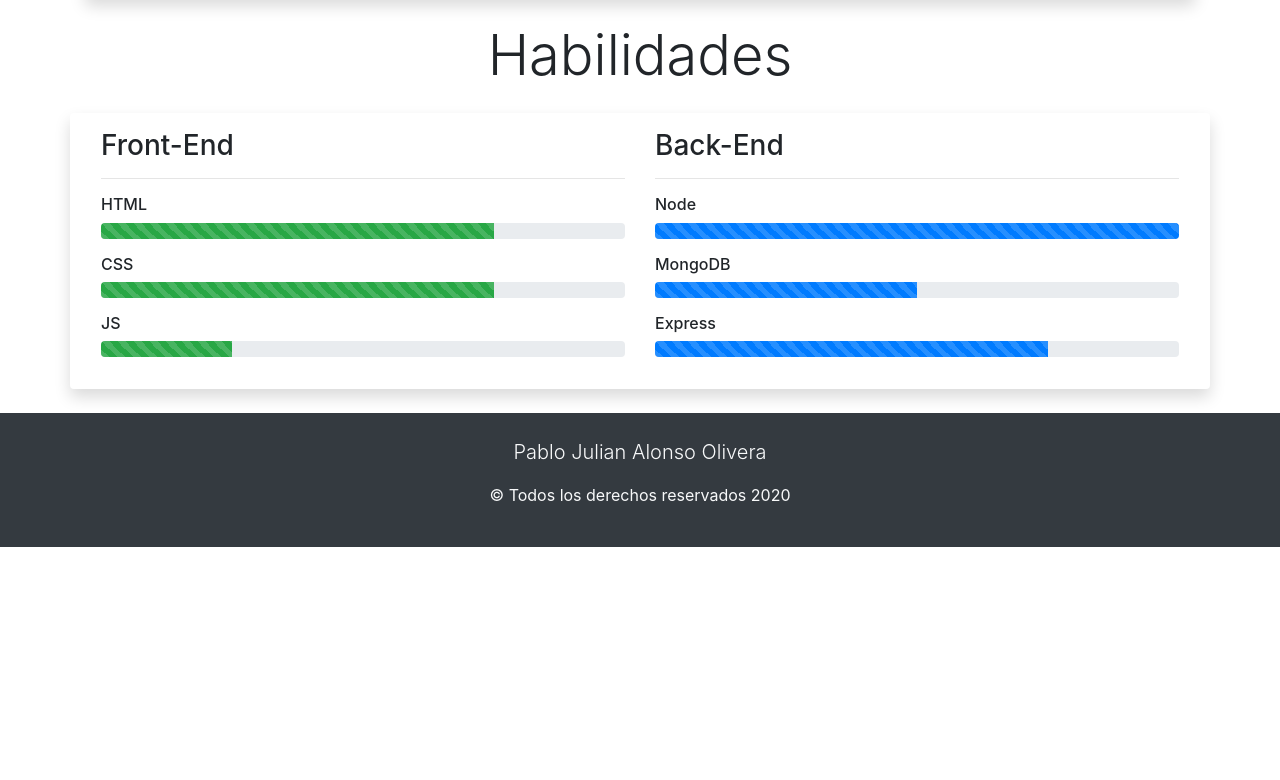
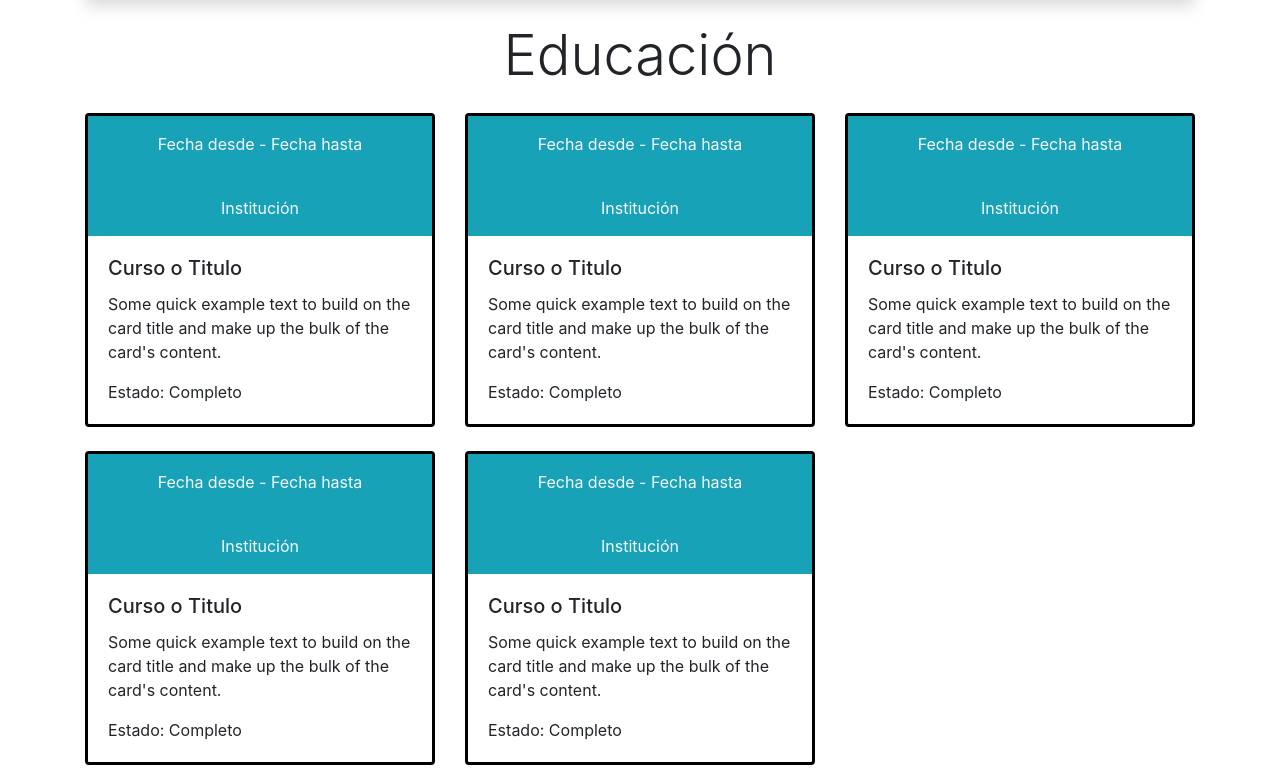
Before and after one commit to PaulJaver/PaulJaver.github.io, a plain HTML site: page index.html in a window 1280 px wide. Shown: the part 1700-2480 px from the top of the page. Before the commit the page ends 2247 px from the top, so only its background shows below. Drawn offline with Linux system fonts and the light colour scheme.

Commit message:
hecha la base de educacion con linkeado del navbar

```diff
--- a/css/style.css
+++ b/css/style.css
@@ -16,3 +16,9 @@
   html{
     scroll-behavior: smooth;
   }
+
+  .borderland{
+    border-style:solid;
+    border-width: 3px;
+    border-color: black;
+  }
--- a/index.html
+++ b/index.html
@@ -29,7 +29,7 @@
                             <a href="#expLaboral" class="nav-link text-light">Experiencia Laboral</a>
                         </li>
                         <li class="nav-item">
-                            <a href="#" class="nav-link text-light">Educacion</a>
+                            <a href="#educacion" class="nav-link text-light">Educación</a>
                         </li>
                         <li class="nav-item">
                             <a href="#skills" class="nav-link text-light">Habilidades</a>
@@ -169,6 +169,91 @@
                     </div>
                 </article>
             </section>
+            <section class="my-4" id="educacion">
+                <h2 class="text-center display-4 my-4">Educación</h2>
+                <article class="row">
+                    <div class="col-sm-12 col-md-6 col-lg-4 mb-4">
+                        <div class="card borderland">
+                            <div
+                                class="bg-info  text-light d-flex flex-column align-items-center justify-content-center">
+                                <p class="mt-3">Fecha desde - Fecha hasta</p>
+                                <br>
+                                <p>Institución</p>
+                            </div>
+                            <div class="card-body">
+                                <h5 class="card-title">Curso o Titulo</h5>
+                                <p class="card-text">Some quick example text to build on the card title and make up the
+                                    bulk of the card's content.</p>
+                                <p class="card-text">Estado: Completo</p>
+                            </div>
+                        </div>
+                    </div>
+                    <div class="col-sm-12 col-md-6 col-lg-4 mb-4">
+                        <div class="card borderland">
+                            <div
+                                class="bg-info  text-light d-flex flex-column align-items-center justify-content-center">
+                                <p class="mt-3">Fecha desde - Fecha hasta</p>
+                                <br>
+                                <p>Institución</p>
+                            </div>
+                            <div class="card-body">
+                                <h5 class="card-title">Curso o Titulo</h5>
+                                <p class="card-text">Some quick example text to build on the card title and make up the
+                                    bulk of the card's content.</p>
+                                <p class="card-text">Estado: Completo</p>
+                            </div>
+                        </div>
+                    </div>
+                    <div class="col-sm-12 col-md-6 col-lg-4 mb-4">
+                        <div class="card borderland">
+                            <div
+                                class="bg-info  text-light d-flex flex-column align-items-center justify-content-center">
+                                <p class="mt-3">Fecha desde - Fecha hasta</p>
+                                <br>
+                                <p>Institución</p>
+                            </div>
+                            <div class="card-body">
+                                <h5 class="card-title">Curso o Titulo</h5>
+                                <p class="card-text">Some quick example text to build on the card title and make up the
+                                    bulk of the card's content.</p>
+                                <p class="card-text">Estado: Completo</p>
+                            </div>
+                        </div>
+                    </div>
+                    <div class="col-sm-12 col-md-6 col-lg-4">
+                        <div class="card borderland">
+                            <div
+                                class="bg-info  text-light d-flex flex-column align-items-center justify-content-center">
+                                <p class="mt-3">Fecha desde - Fecha hasta</p>
+                                <br>
+                                <p>Institución</p>
+                            </div>
+                            <div class="card-body">
+                                <h5 class="card-title">Curso o Titulo</h5>
+                                <p class="card-text">Some quick example text to build on the card title and make up the
+                                    bulk of the card's content.</p>
+                                <p class="card-text">Estado: Completo</p>
+                            </div>
+                        </div>
+                    </div>
+                    <div class="col-sm-12 col-md-6 col-lg-4">
+                        <div class="card borderland">
+                            <div
+                                class="bg-info  text-light d-flex flex-column align-items-center justify-content-center">
+                                <p class="mt-3">Fecha desde - Fecha hasta</p>
+                                <br>
+                                <p>Institución</p>
+                            </div>
+                            <div class="card-body">
+                                <h5 class="card-title">Curso o Titulo</h5>
+                                <p class="card-text">Some quick example text to build on the card title and make up the
+                                    bulk of the card's content.</p>
+                                <p class="card-text">Estado: Completo</p>
+                            </div>
+                        </div>
+                    </div>
+                </article>
+            </section>
             <section id="skills" class="my-4">
                 <h2 class="text-center display-4 my-4">Habilidades</h2>
                 <article class="shadow rounded p-3 row">
@@ -196,18 +281,18 @@
                         <hr>
                         <h6>Node</h6>
                         <div class="progress mb-3">
-                            <div class="progress-bar progress-bar-striped w-100" role="progressbar"
-                                aria-valuenow="100" aria-valuemin="0" aria-valuemax="100"></div>
+                            <div class="progress-bar progress-bar-striped w-100" role="progressbar" aria-valuenow="100"
+                                aria-valuemin="0" aria-valuemax="100"></div>
                         </div>
                         <h6>MongoDB</h6>
                         <div class="progress mb-3">
-                            <div class="progress-bar progress-bar-striped w-50" role="progressbar"
-                                aria-valuenow="50" aria-valuemin="0" aria-valuemax="100"></div>
+                            <div class="progress-bar progress-bar-striped w-50" role="progressbar" aria-valuenow="50"
+                                aria-valuemin="0" aria-valuemax="100"></div>
                         </div>
                         <h6>Express</h6>
                         <div class="progress mb-3">
-                            <div class="progress-bar progress-bar-striped w-75" role="progressbar"
-                                aria-valuenow="75" aria-valuemin="0" aria-valuemax="100"></div>
+                            <div class="progress-bar progress-bar-striped w-75" role="progressbar" aria-valuenow="75"
+                                aria-valuemin="0" aria-valuemax="100"></div>
                         </div>
                     </div>
 
```
